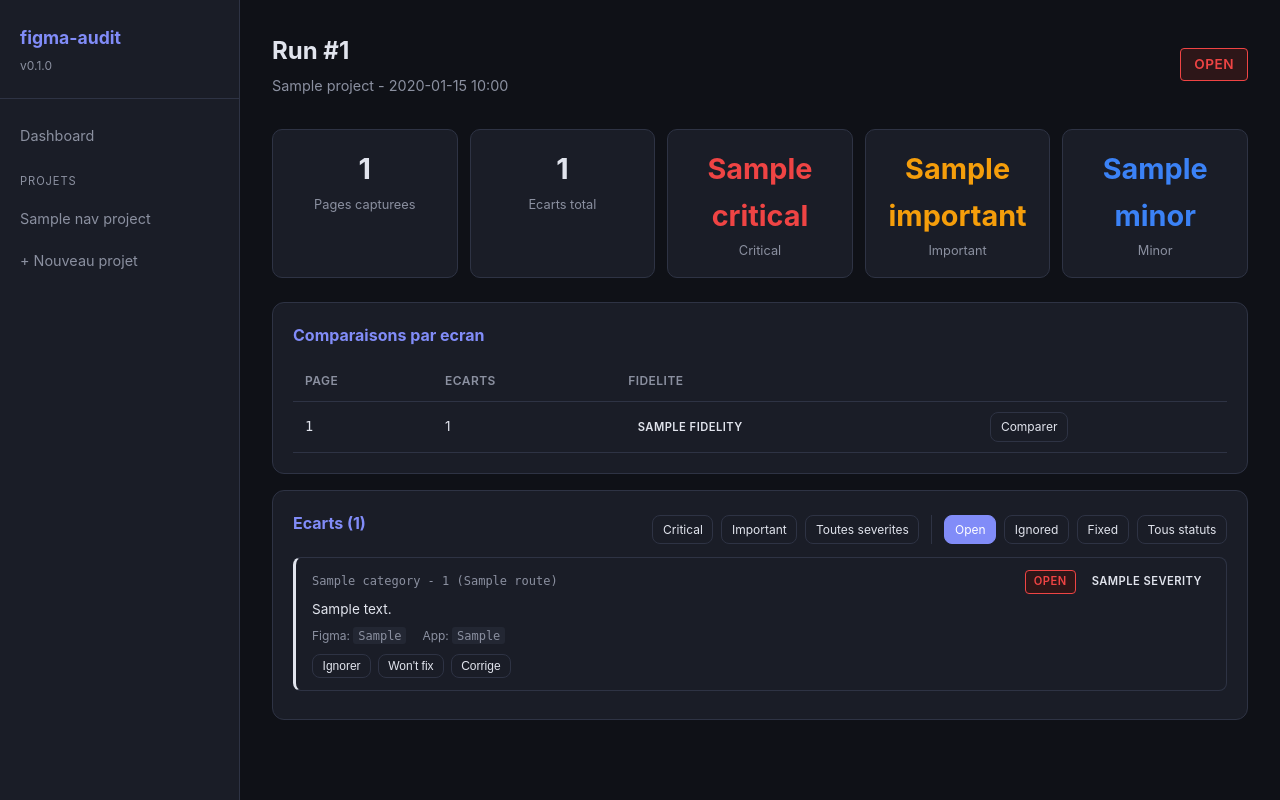
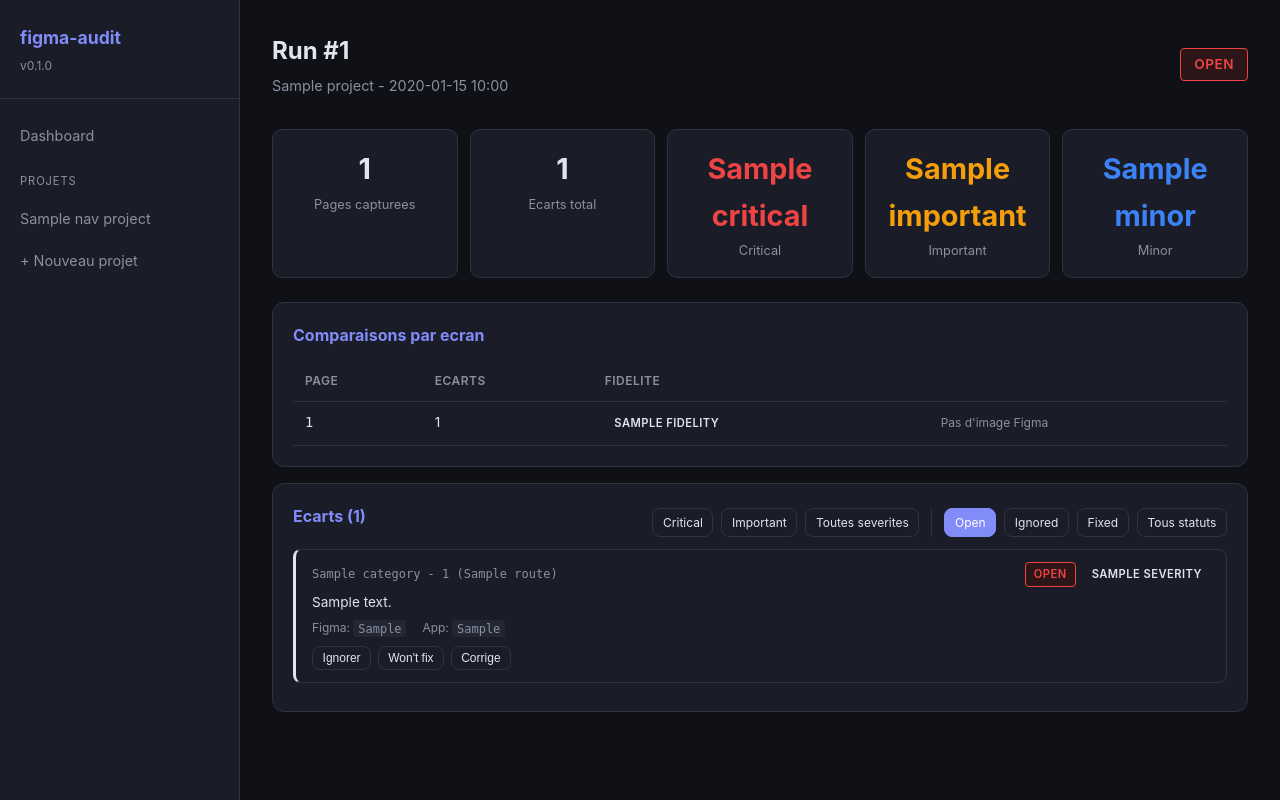
Before and after one commit to sbassomp/figma-audit, a FastAPI app: template figma_audit/web/templates/run.html in a window 1280 px wide. Run offline with FastAPI, Linux system fonts and the light colour scheme; the template is opened without the code that fills it: most values are stand-ins (such as "Sample title", 1, 10 or a date in 2020); parts of the project's set-up code (start-up, migrations or seed data) failed here and were passed over.

Commit message:
Hide compare link when Figma screen has no image
- Run detail table shows "Pas d'image Figma" instead of a compare
  link when the screen has no PNG
- Cleaned 13 duplicate screens and 5 junk entries from DB
- Reassigned 300 discrepancies to screens with images

```diff
--- a/figma_audit/api/routes/web.py
+++ b/figma_audit/api/routes/web.py
@@ -614,10 +614,15 @@ def run_detail(
     pages_with_discs = {}
     for d in all_discs:
         if d.page_id not in pages_with_discs:
+            has_image = False
+            if d.screen_id:
+                sc = session.get(Screen, d.screen_id)
+                has_image = bool(sc and sc.image_path)
             pages_with_discs[d.page_id] = {
                 "count": 0,
                 "screen_id": d.screen_id,
                 "fidelity": d.overall_fidelity,
+                "has_image": has_image,
             }
         pages_with_discs[d.page_id]["count"] += 1
 
--- a/figma_audit/web/templates/run.html
+++ b/figma_audit/web/templates/run.html
@@ -59,7 +59,13 @@
         <td class="mono">{{ pid }}</td>
         <td>{{ info.count }}</td>
         <td>{% if info.fidelity %}<span class="fidelity-badge fidelity-{{ info.fidelity }}">{{ info.fidelity }}</span>{% endif %}</td>
-        <td><a href="/projects/{{ project.slug }}/runs/{{ run.id }}/compare/{{ pid }}" class="btn btn-sm">Comparer</a></td>
+        <td>
+          {% if info.has_image %}
+          <a href="/projects/{{ project.slug }}/runs/{{ run.id }}/compare/{{ pid }}" class="btn btn-sm">Comparer</a>
+          {% else %}
+          <span class="text-xs text-muted">Pas d'image Figma</span>
+          {% endif %}
+        </td>
       </tr>
       {% endfor %}
     </tbody>
```
